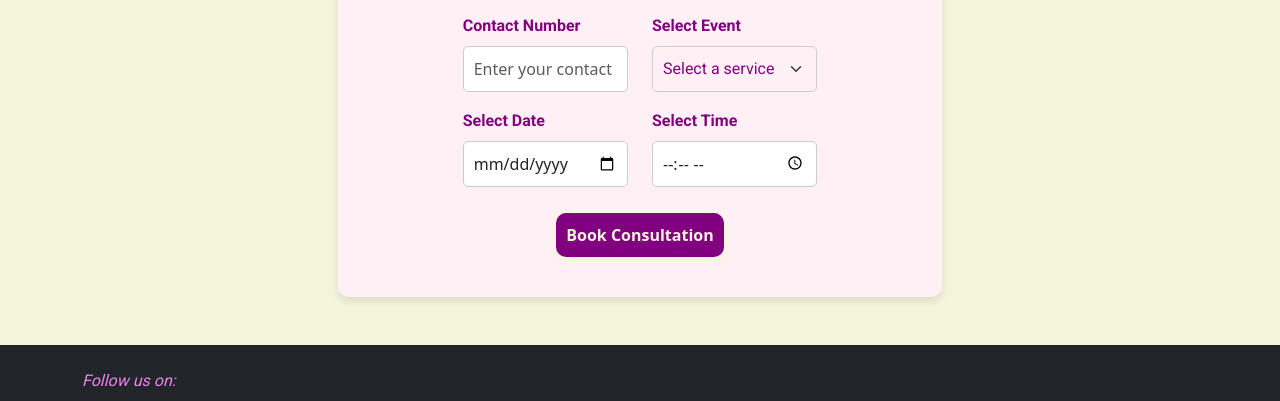
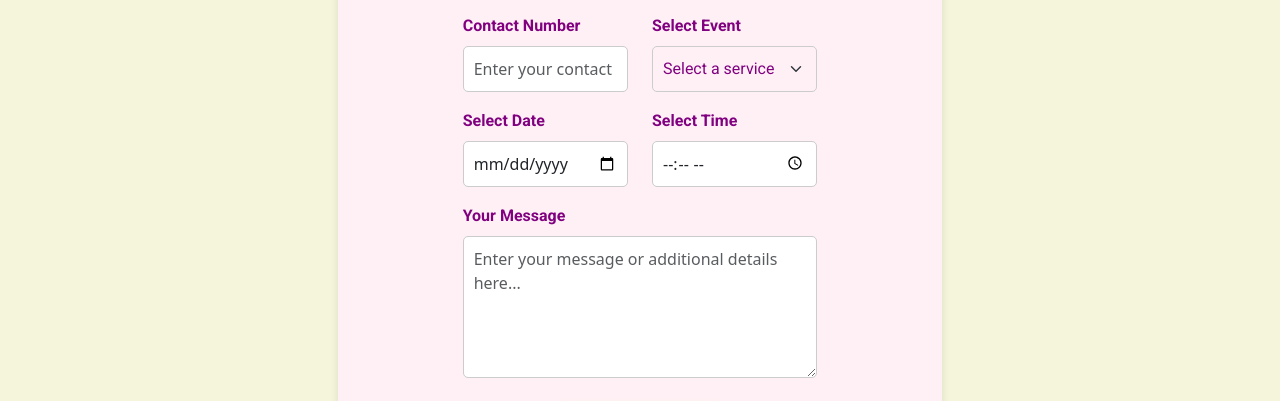
Before and after one commit to Sandhya80/Fiorellino, a plain HTML site: page contactUs.html in a window 1280 px wide. Shown: the part 1057-1458 px from the top of the page. Drawn offline with nearby package versions, Linux system fonts and the light colour scheme.

Commit message:
Adding Message text area

```diff
--- a/contactUs.html
+++ b/contactUs.html
@@ -117,6 +117,14 @@
         <div class="invalid-feedback">Please select a time.</div>
       </div>
     </div>
+    <!-- Message Text Area -->
+  <div class="row justify-content-center">
+    <div class="col-md-8 mb-3">
+      <label for="consultation-message" class="form-label">Your Message</label>
+      <textarea id="consultation-message" class="form-control" rows="5" placeholder="Enter your message or additional details here..." required></textarea>
+      <div class="invalid-feedback">Please enter your message.</div>
+    </div>
+  </div>
     <!-- Submit Button -->
     <div class="text-center">
       <button type="submit" class="btn btn-primary btn-lg">Book Consultation</button>
```
